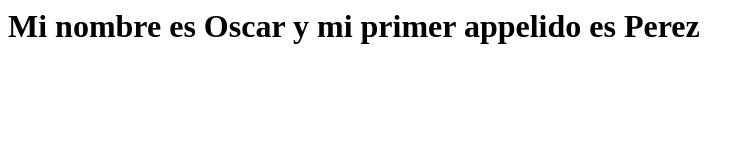
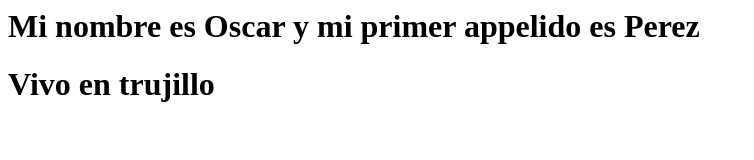
Before and after one commit to OscarDav-web/examentag, a plain HTML site: page index.html in a window 1280 px wide. Shown: the whole page, without its empty margins (0-754 px from the left). Drawn offline with Linux system fonts and the light colour scheme.

Commit message:
mi tercer commit

```diff
--- a/index.html
+++ b/index.html
@@ -1 +1,2 @@
 <h1>Mi nombre es Oscar y mi primer appelido es Perez</h1>
+<h1>Vivo en trujillo</h1>
```
